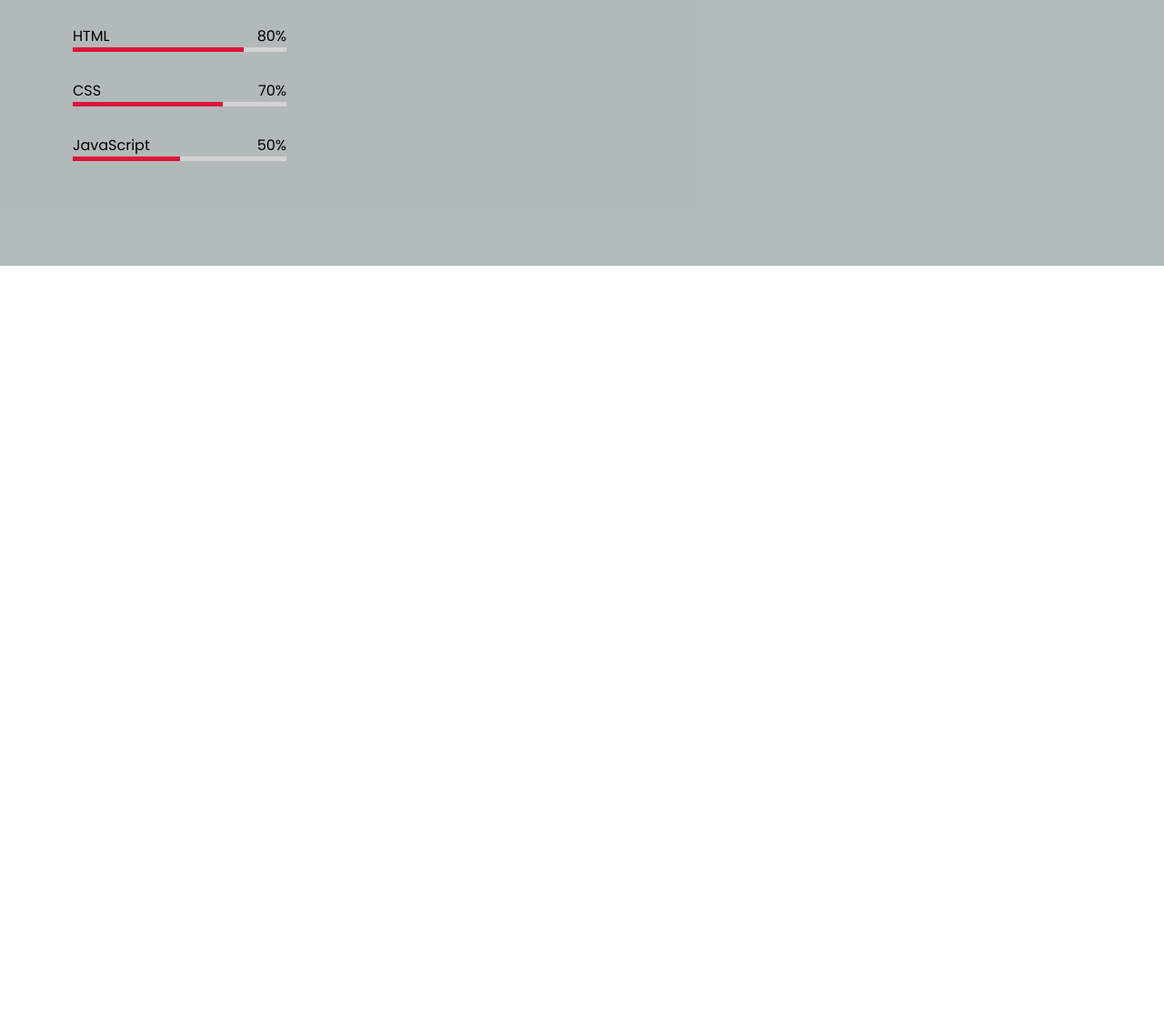
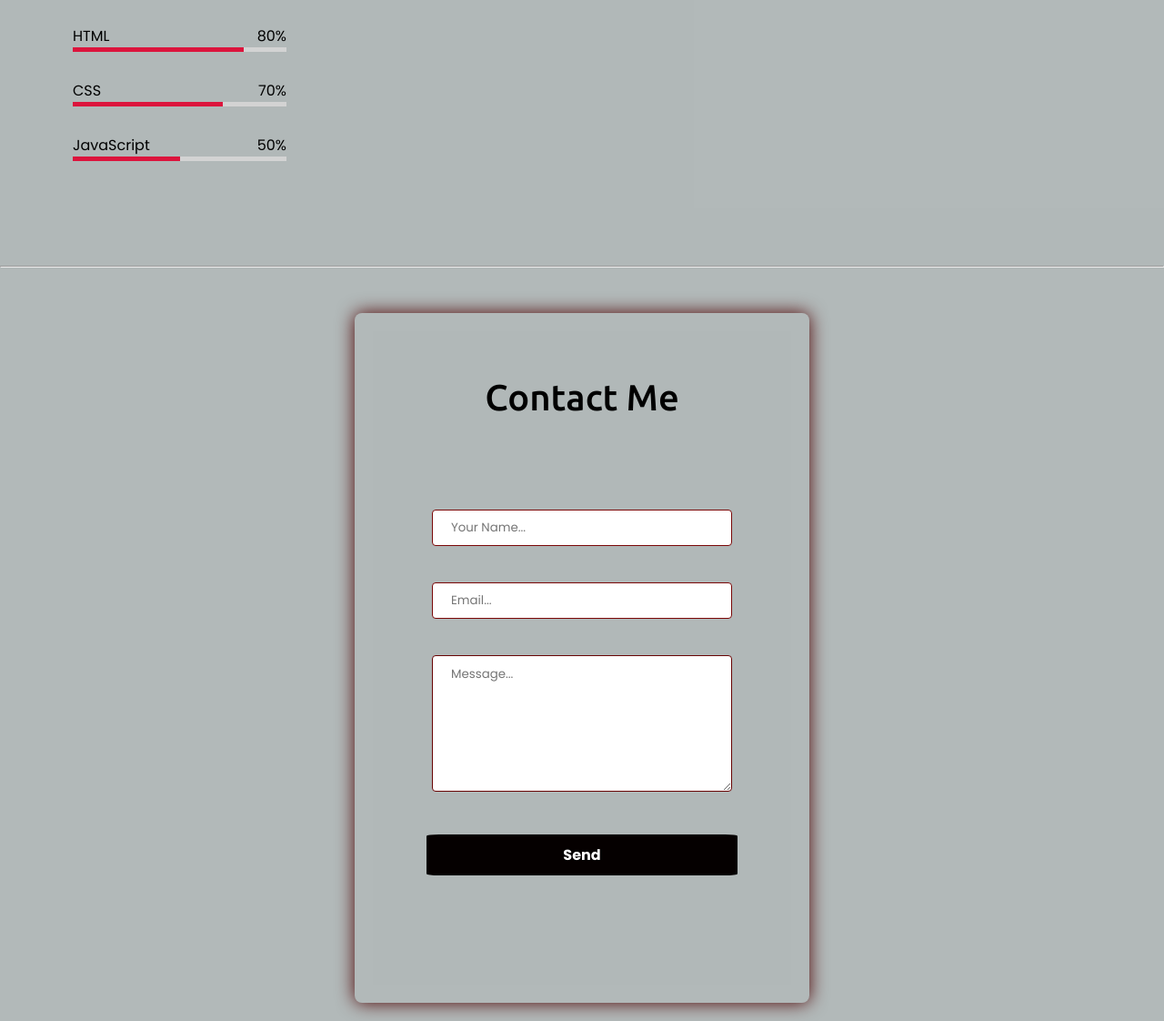
Before and after one commit to Dimitar173/portfolioDT, a plain HTML site: page index.html in a window 1280 px wide. Shown: the part 2058-3180 px from the top of the page at 91% size. Before the commit the page ends 2350 px from the top, so only its background shows below. Drawn offline with nearby package versions, Linux system fonts and the light colour scheme.

Commit message:
email form

```diff
--- a/Script.js
+++ b/Script.js
@@ -102,12 +102,6 @@ function animateSequence() {
 }
 
 
-
-
-
-
-
-
 function animateRandom() {
     var a = document.getElementsByClassName('random');
     for (var i = 0; i < a.length; i++) {
@@ -143,3 +137,10 @@ function animateRandom() {
 function getRandomInt(min, max) {
     return Math.floor(Math.random() * (max - min + 1)) + min;
 }
+
+
+
+const name = document.querySelector(".subject");
+const email = document.querySelector (".email");
+const message = document.querySelector (".message");
+const form = document.querySelector ('.send_button');
--- a/index.html
+++ b/index.html
@@ -13,6 +13,8 @@
     <link rel="stylesheet" href="./fontawesome-free-5.13.0-web/css/all.css">
     <link href="https://fonts.googleapis.com/css?family=Ubuntu+Mono:400,700" rel="stylesheet">
     <link rel="stylesheet" href= "style.css">
+
+
     <title>Dimitar's Personal Portfolio</title>
 </head>
 
@@ -77,7 +79,9 @@
                             </section>
 
 
-                            <!-- about section start -->
+
+
+                            <!-- ABOUT section start -->
                         <section class="about" id="about">
                             <div class="max-width">
                                 <h2 class="title"> More About Me </h2>
@@ -100,7 +104,9 @@
                     <hr>
 
 
-                    <!-- skills section start -->
+
+
+                    <!-- SKILLS section start -->
                     <section class="skills" id="skills">
                         <div class="max-width">
                             <h2 class="title">Skills</h2>
@@ -146,13 +152,39 @@
                     </div>
                     </section>
 
+                    <hr>
 
-                    </body>
+                    <!--CONTACT FORM-->
+
+                    <form action="/" method="GET">
+                    <section class="contact" id="contact">
+                        <div class="title">Contact Me</div>
+                        <form>
+                            <label>
+
+                                <input type="text" class="subject" placeholder="Your Name..."/>
+
+                            </label>
+                            <label>
+
+
+                                <input type="email" class="email" placeholder="Email..."/>
+
+                            </label>
+                            <label>
+
+                                <textarea class="message"placeholder="Message..."></textarea>
+                            </label>
+                            <label>
+                            <button class="send_button" type="submit" class="submit">Send</button>
+                        </label>
 
 
 
 
+                    </section>
 
+                </form>
 
-
+                    </body>
                     </html>
--- a/style.css
+++ b/style.css
@@ -696,6 +696,90 @@ section .title{
 
 
 
+/*CONTACT STYLING */
+body{
+    background-color: rgba(178, 185, 185, 0.987);
+}
+form{
+    width: 90%;
+    max-width: 500px;
+    margin: 50px auto;
+    padding: 20px;
+    box-shadow: 0px 0px 20px rgb(75, 2, 2);
+    border-radius: 8px;
+    margin-bottom: 20px;
+
+
+}
+
+.contact{
+    background-color: rgba(138, 121, 121, 0.678)678);
+}
+.contact .title{
+    margin-top: -50px;
+}
+
+label{
+    display: block;
+    text-align:center;
+   margin: 30px 0 0 0;
+   width: 100%;
+   padding: 12px 20px;
+   margin: 8px 0;
+   display: inline-block;
+
+   border-radius: 4px;
+   box-sizing: border-box;
+
+}
+.contact textarea{
+    height: 150px;
+    width: 330px;
+    font-family: 'Poppins', sans-serif;
+    padding: 10px 20px;
+    display: inline-block;
+    border: 1px solid rgb(104, 4, 4);
+    border-radius: 4px;
+    box-sizing: border-box;
+    resize: vertical;
+
+}
+
+
+.subject, .email{
+    height: 40px;
+    width: 330px;
+    font-family: 'Poppins', sans-serif;
+    padding: 12px 20px;
+    display: inline-block;
+    border: 1px solid rgb(122, 7, 7);
+    border-radius: 4px;
+    box-sizing: border-box;
+    align-items: center;
+    justify-content: center;
+}
+
+.contact .send_button {
+    background-color: rgb(5, 0, 0);
+    border-radius: 4%;
+    border:rgb(173, 2, 2);
+    color: white;
+    padding: 10px 150px;
+    text-align: center;
+    text-decoration: none;
+    display:inline-block;
+    font-size: 16px;
+    font-weight: bold;
+
+    font-family: 'Poppins', sans-serif;
+
+
+
+}
+.contact .send_button:hover{
+    color: rgb(100, 99, 102);
+
+}
 
 
 
@@ -824,7 +908,23 @@ section .title{
     hr{
         background-color: rgb(0, 48, 29);
     }
-
+    form{
+    max-width: 380px;
+    margin: 40px 0 0 115px;
+    }
+    .contact .email{
+        margin-left: -30px;
+    }
+    .contact .subject{
+        margin-left: -30px;
+    }
+    .contact .message{
+        margin-left: -30px;
+        width: 330px;
+    }
+    .contact .send_button{
+        margin: -25px auto auto -30px
+    }
 
 }
 
```
Also changed, not shown: email.png (added).
